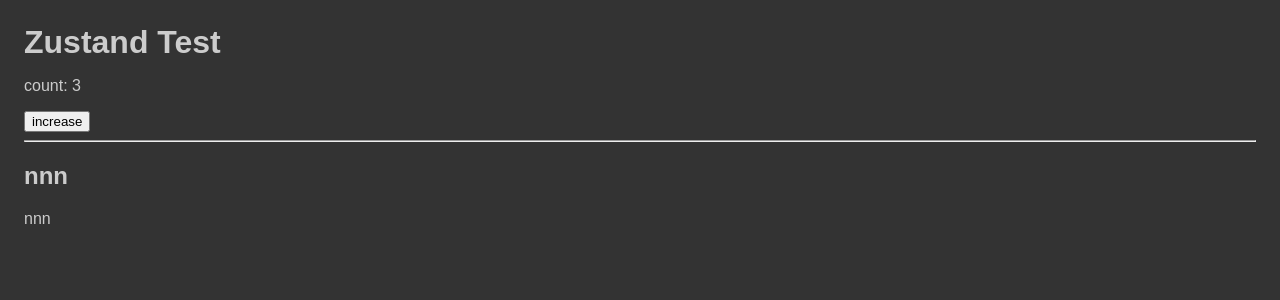
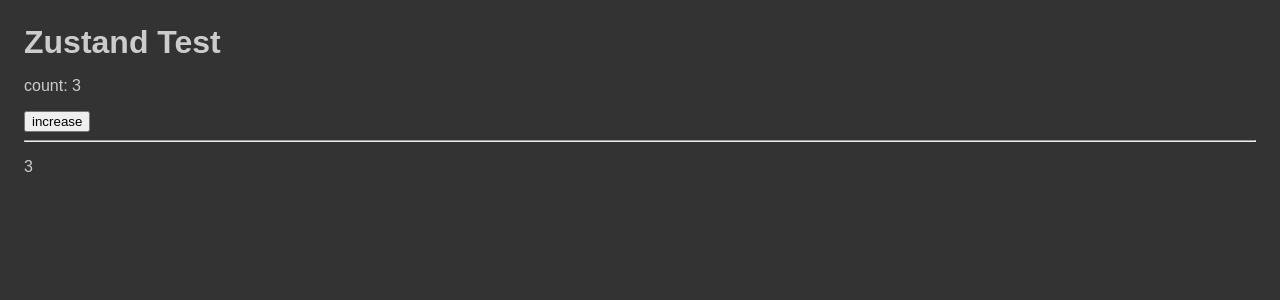
Before and after one commit to edwardtanguay/zustand-test, a React (Vite) app: page / in a window 1280 px wide. Shown: the top 300 px of the page. Built offline with nearby package versions, Linux system fonts and the light colour scheme.

Commit message:
long names

```diff
--- a/src/App.tsx
+++ b/src/App.tsx
@@ -1,18 +1,18 @@
-import { useStore, AS } from './appStore';
+import { useStore, AppState } from './appStore';
 import './App.scss';
 import { First } from './components/First';
 
 function App() {
-	const count = useStore((s: AS) => s.count);
-	const increaseCount = useStore((s: AS) => (s.increaseCount));
+	const count = useStore((state: AppState) => state.count);
+	const increaseCount = useStore((state: AppState) => state.increaseCount);
 
 	return (
 		<div className="App">
 			<h1>Zustand Test</h1>
 			<p>count: {count}</p>
 			<button onClick={increaseCount}>increase</button>
-			<hr/>
-			<First/>
+			<hr />
+			<First />
 		</div>
 	);
 }
--- a/src/appStore.tsx
+++ b/src/appStore.tsx
@@ -1,13 +1,13 @@
 import create from 'zustand';
 
-export interface AS {
+export interface AppState {
 	search: string;
 	count: number;
 	increaseCount: () => void;
 }
 
-export const useStore = create<AS>((set) => ({
+export const useStore = create<AppState>((set) => ({
 	search: '',
 	count: 3,
-	increaseCount: () => set((state: AS) => ({ count: state.count + 1 }))
+	increaseCount: () => set((state: AppState) => ({ count: state.count + 1 })),
 }));
--- a/src/components/First.tsx
+++ b/src/components/First.tsx
@@ -1,9 +1,11 @@
+import { useStore, AppState } from '../appStore';
+
 export const First = () => {
-	// const count = useStore((state: AppState) => state.count);
+	const count = useStore((state: AppState) => state.count);
+
 	return (
 		<>
-			<h2>nnn</h2>
-			<p>nnn</p>
+			<p>{count}</p>
 		</>
 	);
 };
```
